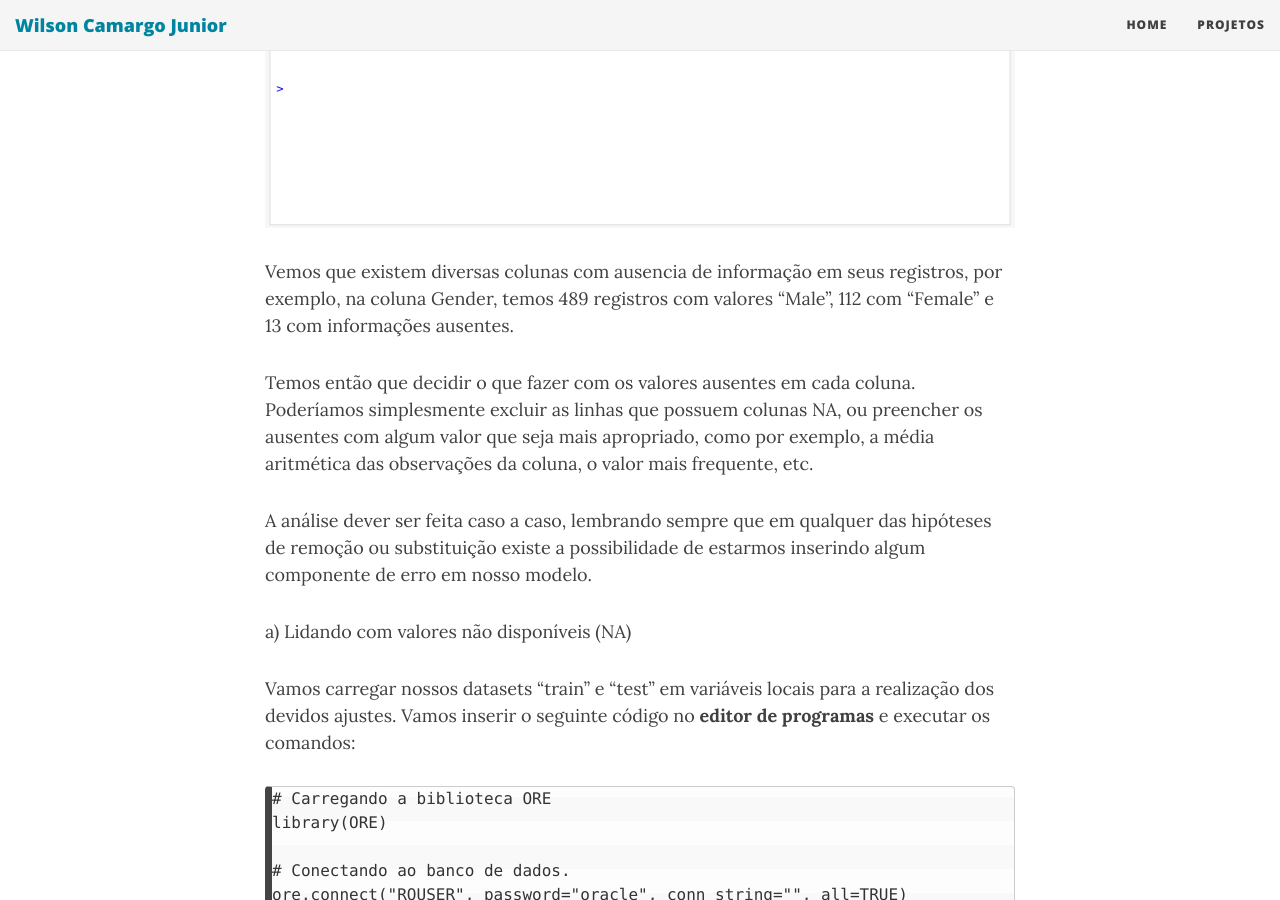
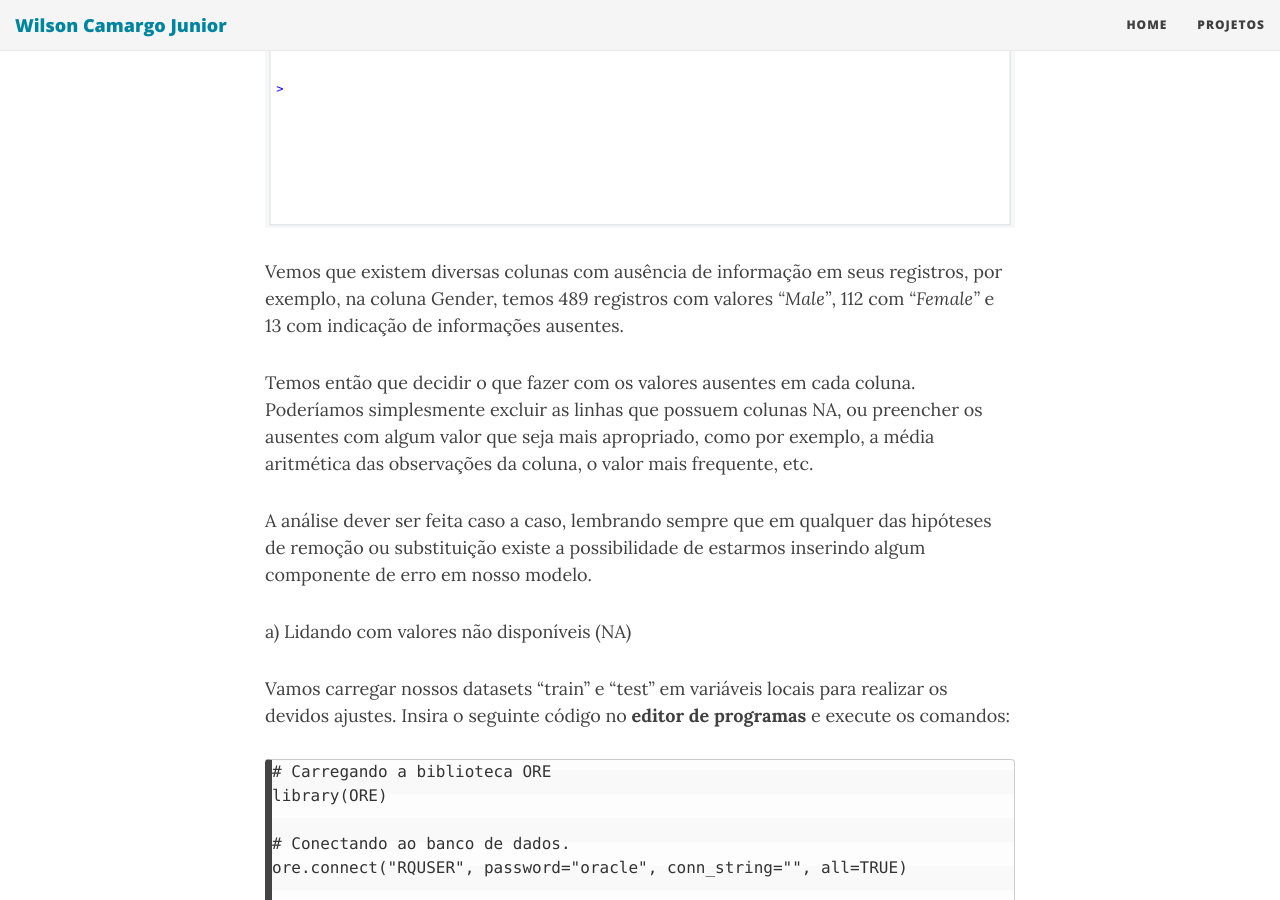
Before and after one commit to wilson-camargo-jr/teste, a Jekyll site: the page built from tmp/p7.md, in a window 1280 px wide and 900 px high, scrolled down 8830 px. Built offline with Jekyll 4.4.1, drawn with Linux system fonts in a browser that asks for light colours; nearby versions of some CDN libraries; comment, search, counter and statistics services are not loaded.

Commit message:
Update p7.md

````diff
--- a/tmp/p7.md
+++ b/tmp/p7.md
@@ -145,7 +145,7 @@ summary(train)
 
 ![rsutdio](https://wilson-camargo-jr.github.io/img/null-values.jpg)
 
-Vemos que existem diversas colunas com ausencia de informação em seus registros, por exemplo, na coluna Gender, temos 489 registros com valores “Male”, 112  com “Female” e 13 com informações ausentes.
+Vemos que existem diversas colunas com ausência de informação em seus registros, por exemplo, na coluna Gender, temos 489 registros com valores _“Male”_, 112  com _“Female”_ e 13 com indicação de informações ausentes.
 
 Temos então que decidir o que fazer com os valores ausentes em cada coluna. Poderíamos simplesmente excluir as linhas que possuem colunas NA, ou preencher os ausentes com algum valor que seja mais apropriado, como por exemplo, a média aritmética das observações da coluna, o valor mais frequente, etc.
 
@@ -153,9 +153,7 @@ A análise dever ser feita caso a caso, lembrando sempre que em qualquer das hip
 
 a) Lidando com valores não disponíveis (NA)
 
-Vamos carregar nossos datasets “train” e “test” em variáveis locais para a realização dos devidos ajustes. Vamos inserir o seguinte código no **editor de programas** e executar os comandos:
-
-
+Vamos carregar nossos datasets “train” e “test” em variáveis locais para realizar os devidos ajustes. Insira o seguinte código no **editor de programas** e execute os comandos:
 
 ```
 # Carregando a biblioteca ORE
````
Also changed, not shown: other parts of tmp/p7.md (+1 -2 lines).
